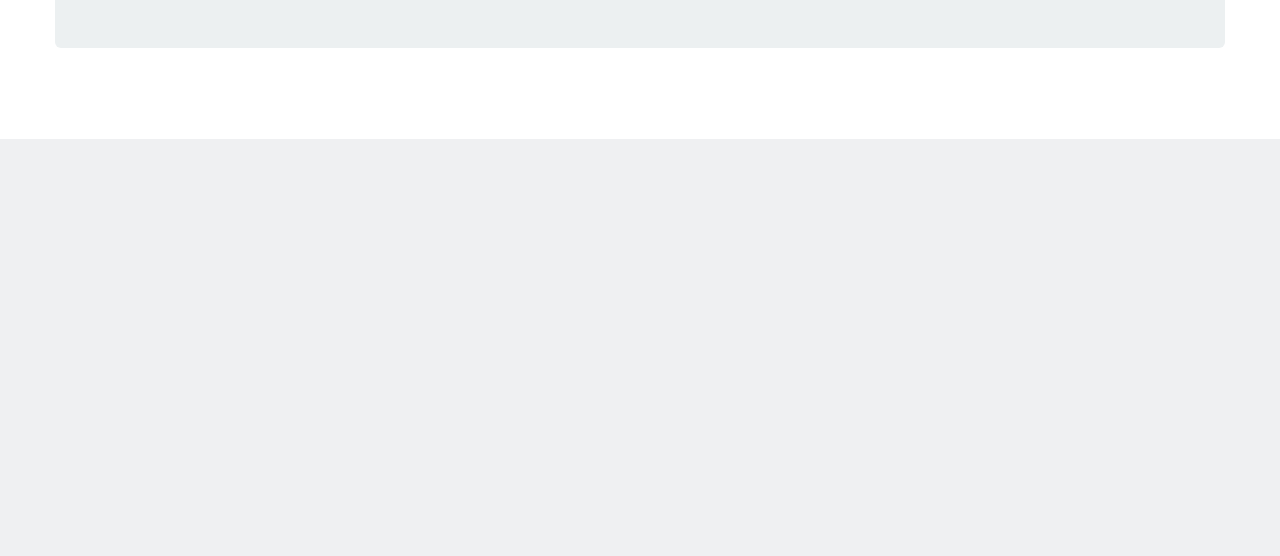
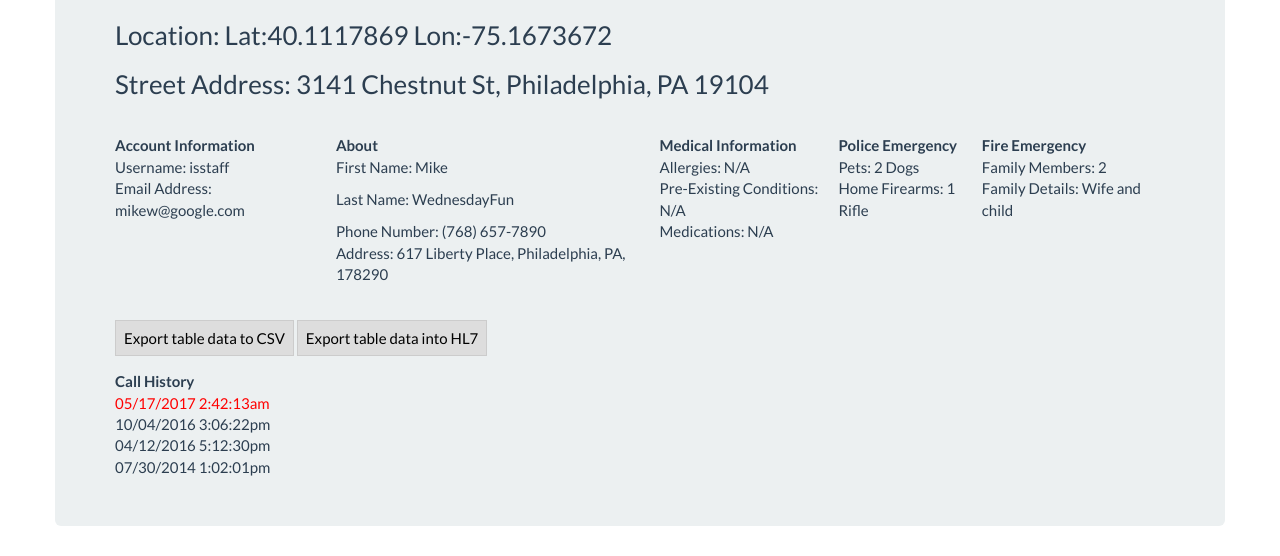
Before and after one commit to cozgar/seniorDesign, a Django app: page / in a window 1280 px wide. Shown: the part 661-1217 px from the top of the page. Before the commit the page ends 800 px from the top, so only its background shows below. Run offline with Django 3.2, Linux system fonts and the light colour scheme; a user stored in the database is signed in; parts of the project's set-up code (start-up, migrations or seed data) failed here and were passed over; some libraries are stand-ins or nearby versions.

Commit message:
Add files via upload
Added search bar and export.

```diff
--- a/templates/home.html
+++ b/templates/home.html
@@ -5,16 +5,8 @@
 <div class="container">
     <div class="row">
         <div class="jumbotron">
-<style>
-       #map {
-        height: 400px;
-        width: 70%;
-       }
-</style>
 
-<body>
-
-<div class="form-group">
+	<div class="form-group">
   <label class="control-label" for="inputDefault">Dispatcher User Search</label>
   <input type="text" class="form-control" id="dispatcherSearch">
   <span class="input-group-btn">
@@ -22,6 +14,13 @@
   </span>
 </div>
 
+<style>
+       #map {
+        height: 400px;
+        width: 70%;
+       }
+    </style>
+            <body>
     <div id="map"></div>
     <script>
       // Note: This example requires that you consent to location sharing when
@@ -78,7 +77,84 @@
     <script async defer
     src="https://maps.googleapis.com/maps/api/js?key=AIzaSyDYFtU43cZw-VnMYs7k8oXqTwUBRqQMpYs&callback=initMap">
     </script>
+    <P> <h3>Location: Lat:40.1117869 Lon:-75.1673672</h3></p>
+    <P> <h3>Street Address: 3141 Chestnut St, Philadelphia, PA 19104</h3></p>
   </body>
+  </br>
+  <div>
+<table id="projectSpreadsheet" class="fixed_headers" style="width:auto" >
+				<tr>
+					<th>Account Information</th>
+					<th>About</th>
+					<th>Medical Information</th>
+					<th>Police Emergency </th>
+					<th>Fire Emergency </th>
+				</tr>
+					<tbody id="tbodyid">
+						<!-- Column 1 -->
+						<tr>
+							<td>Username: isstaff</td>
+							<td>First Name: Mike</td>
+							<td>Allergies: N/A</td>
+							<td>Pets: 2 Dogs</td>
+							<td>Family Members: 2</td>
+						</tr>
+
+						<!-- Column 2 -->
+						<tr>
+							<td>Email Address: mikew@google.com</td>
+							<td>Last Name: WednesdayFun</td>
+							<td>Pre-Existing Conditions: N/A</td>
+							<td>Home Firearms: 1 Rifle</td>
+							<td>Family Details: Wife and child</td>
+						</tr>
+
+						<!-- Column 3 -->
+						<tr>
+							<td></td>
+							<td>Phone Number: (768) 657-7890</td>
+							<td>Medications: N/A</td>
+							<td></td>
+							<td></td>
+						</tr>
+
+						<!-- Column 4 -->
+						<tr>
+							<td></td>
+							<td>Address: 617 Liberty Place, Philadelphia, PA, 178290</td>
+							<td></td>
+							<td></td>
+							<td></td>
+						</tr>
+					</tbody>
+			</table>
+<br><br>
+<tr><td><td><a href="#" id="xx" style="text-decoration:none;color:#000;background-color:#ddd;border:1px solid #ccc;padding:8px;">Export table data to CSV</a></td>
+<td><a href="#" id="xx" style="text-decoration:none;color:#000;background-color:#ddd;border:1px solid #ccc;padding:8px;">Export table data into HL7</a></td></td></tr>
+
+  </div>
+  </br>
+  <div>
+
+   <table style="width:25%">
+  <tr>
+    <th>Call History</th>
+  </tr>
+  <tr>
+    <td style="color:red;">05/17/2017  2:42:13am</td>
+  </tr>
+  <tr>
+    <td>10/04/2016  3:06:22pm</td>
+  </tr>
+  <tr>
+    <td>04/12/2016  5:12:30pm</td>
+  </tr>
+  <tr>
+    <td>07/30/2014  1:02:01pm</td>
+  </tr>
+</table>
+
+  </div>
         </div>
     </div>
 </div>
```
